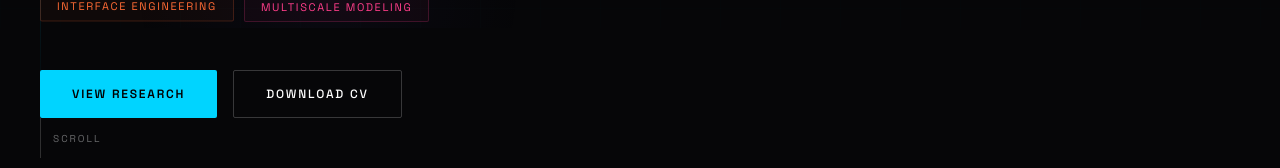
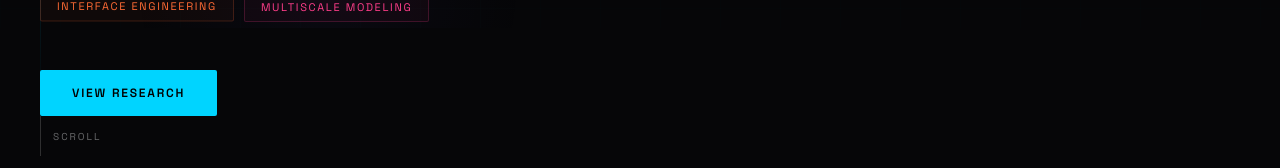
Before and after one commit to krishnadevpandey/krishnadev, a Next.js app: page / in a window 1280 px wide. Shown: the part 772-940 px from the top of the page. Built offline with nearby package versions, Linux system fonts and the light colour scheme.

Commit message:
Describe your changes

```diff
--- a/app/page.jsx
+++ b/app/page.jsx
@@ -273,13 +273,7 @@ function Hero({ setPage }) {
             padding: "14px 32px", borderRadius: 2,
             transition: "all 0.3s",
           }}>View Research</button>
-          <a href="/cv/Krishnadev_CV.pdf" target="_blank" rel="noopener noreferrer" style={{
-            background: "none", color: "#fff", border: "1px solid rgba(255,255,255,0.2)", cursor: "pointer",
-            fontFamily: "'Space Grotesk', sans-serif", fontSize: 12, fontWeight: 500,
-            letterSpacing: "0.15em", textTransform: "uppercase",
-            padding: "14px 32px", borderRadius: 2, textDecoration: "none",
-            transition: "all 0.3s", display: "inline-block",
-          }}>Download CV</a>
+
         </div>
       </div>
 
@@ -685,13 +679,6 @@ function CVPage() {
             <h1 style={{ fontFamily: "'Cormorant Garamond', serif", fontSize: "clamp(2.5rem,5vw,4rem)", fontWeight: 300, color: "#fff", margin: "0 0 0.5rem", fontStyle: "italic" }}>Krishnadev Pandey</h1>
             <p style={{ fontFamily: "'Space Grotesk', sans-serif", fontSize: 13, color: COLORS.body, margin: 0 }}>Materials Science & Engineering · IIT Kanpur | MANIT Bhopal | IISc Bangalore</p>
           </div>
-          <a href="/cv/Krishnadev_CV.pdf" target="_blank" rel="noopener noreferrer" style={{
-            background: "none", border: "1px solid rgba(0,212,255,0.4)", color: "#00d4ff",
-            padding: "12px 28px", borderRadius: 2, cursor: "pointer",
-            fontFamily: "'Space Grotesk', sans-serif", fontSize: 11, letterSpacing: "0.15em", textTransform: "uppercase",
-            textDecoration: "none", display: "inline-block",
-            transition: "all 0.3s",
-          }}>Download PDF</a>
         </div>
 
         {/* Sections */}
```
